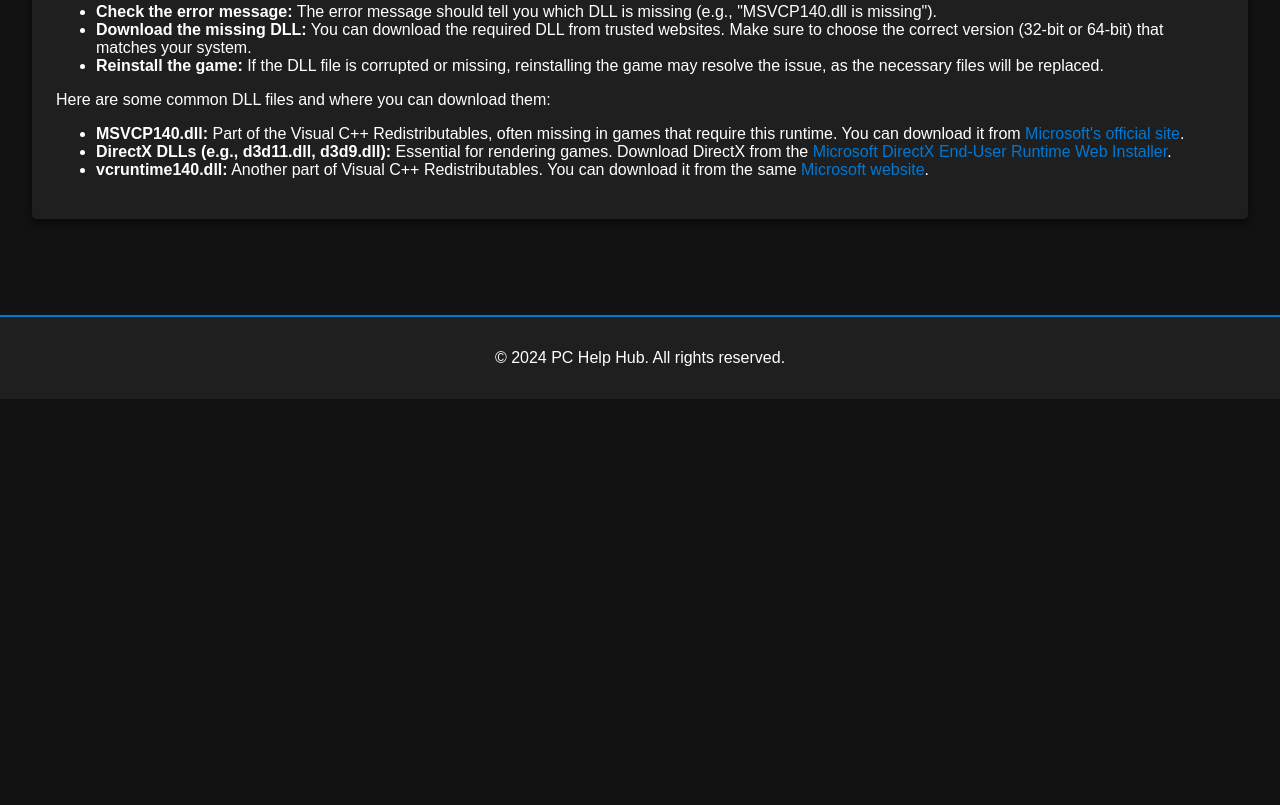
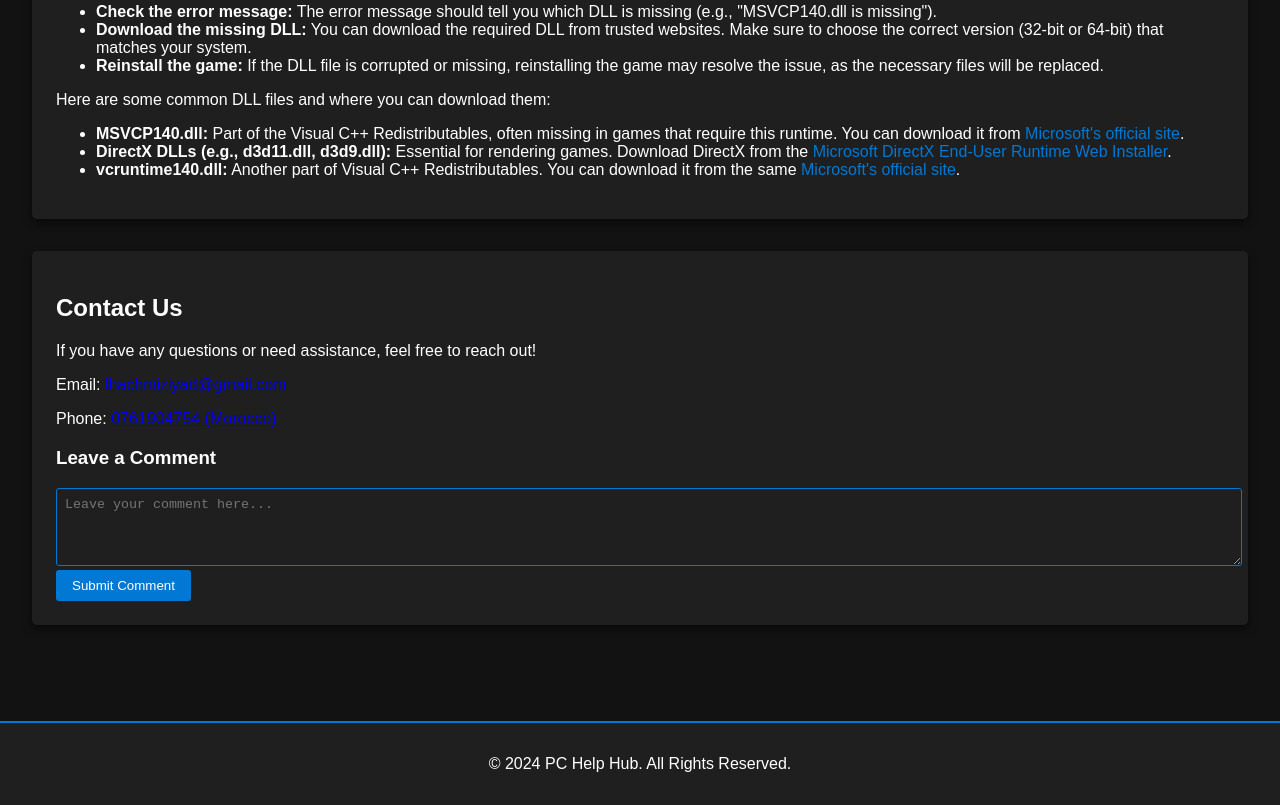
Before and after one commit to Tbonco/pc-help-and-more, a plain HTML site: page index.html in a window 1280 px wide. Shown: the part 1403-2208 px from the top of the page. Before the commit the page ends 1802 px from the top, so only its background shows below. Drawn offline with Linux system fonts and the light colour scheme.

Commit message:
Update index.html

```diff
--- a/index.html
+++ b/index.html
@@ -185,13 +185,25 @@
             <ul>
                 <li><strong>MSVCP140.dll:</strong> Part of the Visual C++ Redistributables, often missing in games that require this runtime. You can download it from <a href="https://www.microsoft.com/en-us/download/details.aspx?id=53587" target="_blank">Microsoft's official site</a>.</li>
                 <li><strong>DirectX DLLs (e.g., d3d11.dll, d3d9.dll):</strong> Essential for rendering games. Download DirectX from the <a href="https://www.microsoft.com/en-us/download/details.aspx?id=35" target="_blank">Microsoft DirectX End-User Runtime Web Installer</a>.</li>
-                <li><strong>vcruntime140.dll:</strong> Another part of Visual C++ Redistributables. You can download it from the same <a href="https://www.microsoft.com/en-us" target="_blank">Microsoft website</a>.</li>
+                <li><strong>vcruntime140.dll:</strong> Another part of Visual C++ Redistributables. You can download it from the same <a href="https://www.microsoft.com/en-us/download/details.aspx?id=53587" target="_blank">Microsoft's official site</a>.</li>
             </ul>
+        </section>
+
+        <section id="contact" class="section">
+            <h2>Contact Us</h2>
+            <p>If you have any questions or need assistance, feel free to reach out!</p>
+            <p>Email: <a href="mailto:lhachmiziyad@gmail.com">lhachmiziyad@gmail.com</a></p>
+            <p>Phone: <a href="tel:+212761904754">0761904754 (Morocco)</a></p>
+
+            <h3>Leave a Comment</h3>
+            <textarea rows="4" placeholder="Leave your comment here..."></textarea>
+            <br>
+            <button onclick="submitComment()">Submit Comment</button>
         </section>
     </div>
 
     <footer>
-        <p>&copy; 2024 PC Help Hub. All rights reserved.</p>
+        <p>&copy; 2024 PC Help Hub. All Rights Reserved.</p>
     </footer>
 
     <script>
@@ -199,6 +211,10 @@
             const body = document.getElementById('theme-body');
             body.classList.toggle('light-theme');
         }
+
+        function submitComment() {
+            alert('Thank you for your comment! We\'ll get back to you shortly.');
+        }
     </script>
 </body>
 </html>
```
